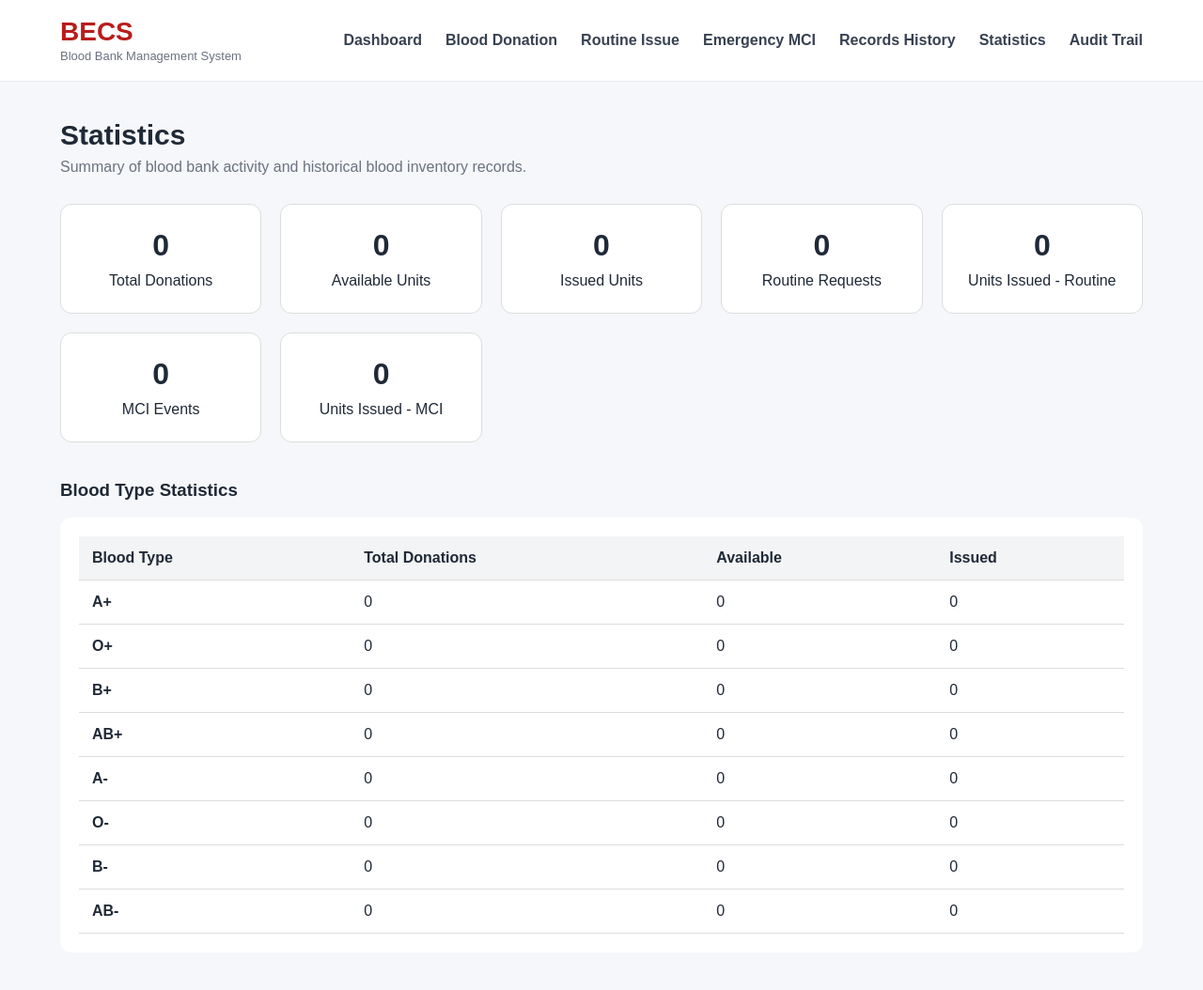
After one commit to SafaaOzil/BECS-Blood-Bank-System, a Flask app: page /statistics in a window 1280 px wide. The commit adds this page. Shown: the whole page at 94% size. Run offline with Flask 3, Linux system fonts and the light colour scheme.

Commit message:
Add records history and statistics

```diff
--- a/app.py
+++ b/app.py
@@ -1,6 +1,12 @@
 from flask import Flask, render_template, request
 from src.blood_bank import BloodBank
-from src.models import db, AuditLogModel
+from src.models import (
+    db,
+    AuditLogModel,
+    BloodUnitModel,
+    RoutineRequestModel,
+    EmergencyMCIModel
+)
 from src.blood_types import BLOOD_TYPES
 
 
@@ -58,7 +64,133 @@ def audit_trail():
         audit_logs=audit_logs
     )
 
+# --------------------------------------------------
+# Records History
+# --------------------------------------------------
 
+@app.route("/records-history")
+def records_history():
+
+    blood_units = (
+        BloodUnitModel.query
+        .order_by(BloodUnitModel.id.desc())
+        .all()
+    )
+
+    routine_requests = (
+        RoutineRequestModel.query
+        .order_by(RoutineRequestModel.created_at.desc())
+        .all()
+    )
+
+    emergency_records = (
+        EmergencyMCIModel.query
+        .order_by(EmergencyMCIModel.created_at.desc())
+        .all()
+    )
+
+    return render_template(
+        "records_history.html",
+        blood_units=blood_units,
+        routine_requests=routine_requests,
+        emergency_records=emergency_records
+    )
+
+
+
+# --------------------------------------------------
+# Statistics
+# --------------------------------------------------
+
+@app.route("/statistics")
+def statistics():
+
+    total_donations = BloodUnitModel.query.count()
+
+    available_units = (
+        BloodUnitModel.query
+        .filter_by(status="AVAILABLE")
+        .count()
+    )
+
+    issued_units = (
+        BloodUnitModel.query
+        .filter_by(status="ISSUED")
+        .count()
+    )
+
+    total_routine_requests = (
+        RoutineRequestModel.query.count()
+    )
+
+    total_routine_units = (
+        db.session.query(
+            db.func.sum(
+                RoutineRequestModel.issued_quantity
+            )
+        ).scalar() or 0
+    )
+
+    total_mci_events = (
+        EmergencyMCIModel.query.count()
+    )
+
+    total_mci_units = (
+        db.session.query(
+            db.func.sum(
+                EmergencyMCIModel.issued_quantity
+            )
+        ).scalar() or 0
+    )
+
+    blood_type_statistics = []
+
+    for blood_type in BLOOD_TYPES:
+
+        total = (
+            BloodUnitModel.query
+            .filter_by(
+                blood_type=blood_type
+            )
+            .count()
+        )
+
+        available = (
+            BloodUnitModel.query
+            .filter_by(
+                blood_type=blood_type,
+                status="AVAILABLE"
+            )
+            .count()
+        )
+
+        issued = (
+            BloodUnitModel.query
+            .filter_by(
+                blood_type=blood_type,
+                status="ISSUED"
+            )
+            .count()
+        )
+
+        blood_type_statistics.append({
+            "blood_type": blood_type,
+            "total": total,
+            "available": available,
+            "issued": issued
+        })
+
+    return render_template(
+        "statistics.html",
+        total_donations=total_donations,
+        available_units=available_units,
+        issued_units=issued_units,
+        total_routine_requests=total_routine_requests,
+        total_routine_units=total_routine_units,
+        total_mci_events=total_mci_events,
+        total_mci_units=total_mci_units,
+        blood_type_statistics=blood_type_statistics
+    )
 
 # --------------------------------------------------
 # Blood Donation
--- a/static/css/style.css
+++ b/static/css/style.css
@@ -667,3 +667,83 @@ body {
     min-width: 350px;
     line-height: 1.5;
 }
+
+
+/* --------------------------------------------------
+   Records History
+-------------------------------------------------- */
+
+.history-section {
+    margin-top: 35px;
+}
+
+.history-section h3 {
+    margin-bottom: 18px;
+}
+
+.history-table-wrapper {
+    width: 100%;
+    overflow-x: auto;
+    background: white;
+    border-radius: 12px;
+    padding: 20px;
+}
+
+.history-table {
+    width: 100%;
+    border-collapse: collapse;
+    min-width: 1000px;
+}
+
+.history-table th,
+.history-table td {
+    padding: 14px;
+    text-align: left;
+    vertical-align: top;
+    border-bottom: 1px solid #ddd;
+}
+
+.history-table th {
+    background-color: #f3f4f6;
+    white-space: nowrap;
+}
+
+.history-table td {
+    overflow-wrap: anywhere;
+}
+
+
+
+/* --------------------------------------------------
+   Statistics
+-------------------------------------------------- */
+
+.statistics-grid {
+    display: grid;
+    grid-template-columns:
+        repeat(auto-fit, minmax(190px, 1fr));
+    gap: 20px;
+    margin-top: 25px;
+    margin-bottom: 40px;
+}
+
+.stat-card {
+    background: white;
+    border-radius: 12px;
+    padding: 25px;
+    text-align: center;
+    border: 1px solid #ddd;
+}
+
+.stat-card h3 {
+    font-size: 32px;
+    margin: 0 0 10px;
+}
+
+.stat-card p {
+    margin: 0;
+}
+
+.statistics-table {
+    min-width: 600px;
+}
--- a/templates/base.html
+++ b/templates/base.html
@@ -27,6 +27,8 @@
                 <a href="/donation">Blood Donation</a>
                 <a href="/routine-issue">Routine Issue</a>
                 <a href="/emergency">Emergency MCI</a>
+                <a href="/records-history">Records History</a>
+                <a href="/statistics">Statistics</a>
                 <a href="/audit-trail">Audit Trail</a>
             </nav>
 
--- /dev/null
+++ b/templates/statistics.html
@@ -0,0 +1,117 @@
+{% extends "base.html" %}
+
+{% block title %}
+Statistics - BECS
+{% endblock %}
+
+
+{% block content %}
+
+<section class="page-header">
+
+    <h2>Statistics</h2>
+
+    <p>
+        Summary of blood bank activity and
+        historical blood inventory records.
+    </p>
+
+</section>
+
+
+<div class="statistics-grid">
+
+    <div class="stat-card">
+        <h3>{{ total_donations }}</h3>
+        <p>Total Donations</p>
+    </div>
+
+    <div class="stat-card">
+        <h3>{{ available_units }}</h3>
+        <p>Available Units</p>
+    </div>
+
+    <div class="stat-card">
+        <h3>{{ issued_units }}</h3>
+        <p>Issued Units</p>
+    </div>
+
+    <div class="stat-card">
+        <h3>{{ total_routine_requests }}</h3>
+        <p>Routine Requests</p>
+    </div>
+
+    <div class="stat-card">
+        <h3>{{ total_routine_units }}</h3>
+        <p>Units Issued - Routine</p>
+    </div>
+
+    <div class="stat-card">
+        <h3>{{ total_mci_events }}</h3>
+        <p>MCI Events</p>
+    </div>
+
+    <div class="stat-card">
+        <h3>{{ total_mci_units }}</h3>
+        <p>Units Issued - MCI</p>
+    </div>
+
+</div>
+
+
+<section class="history-section">
+
+    <h3>Blood Type Statistics</h3>
+
+    <div class="history-table-wrapper">
+
+        <table class="history-table statistics-table">
+
+            <thead>
+
+                <tr>
+                    <th>Blood Type</th>
+                    <th>Total Donations</th>
+                    <th>Available</th>
+                    <th>Issued</th>
+                </tr>
+
+            </thead>
+
+            <tbody>
+
+                {% for item in blood_type_statistics %}
+
+                    <tr>
+
+                        <td>
+                            <strong>
+                                {{ item.blood_type }}
+                            </strong>
+                        </td>
+
+                        <td>
+                            {{ item.total }}
+                        </td>
+
+                        <td>
+                            {{ item.available }}
+                        </td>
+
+                        <td>
+                            {{ item.issued }}
+                        </td>
+
+                    </tr>
+
+                {% endfor %}
+
+            </tbody>
+
+        </table>
+
+    </div>
+
+</section>
+
+{% endblock %}
```
Also changed, not shown: templates/records_history.html (added, +304 -0 lines).
